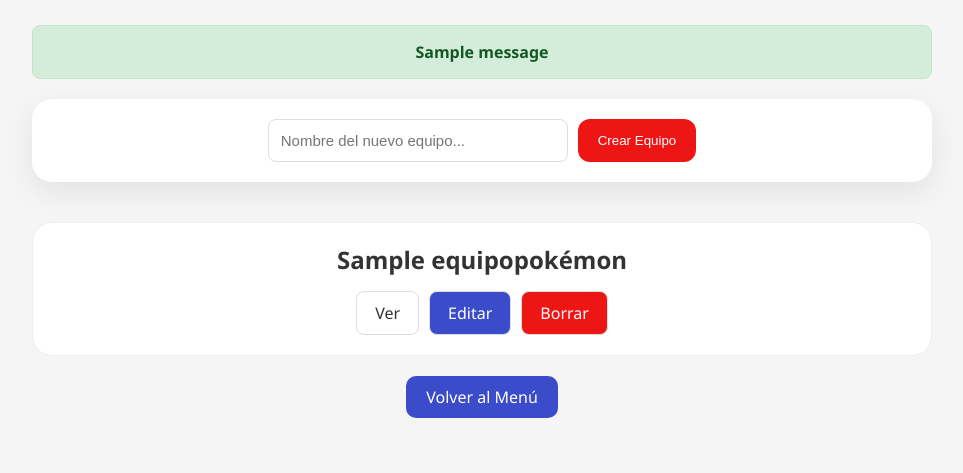
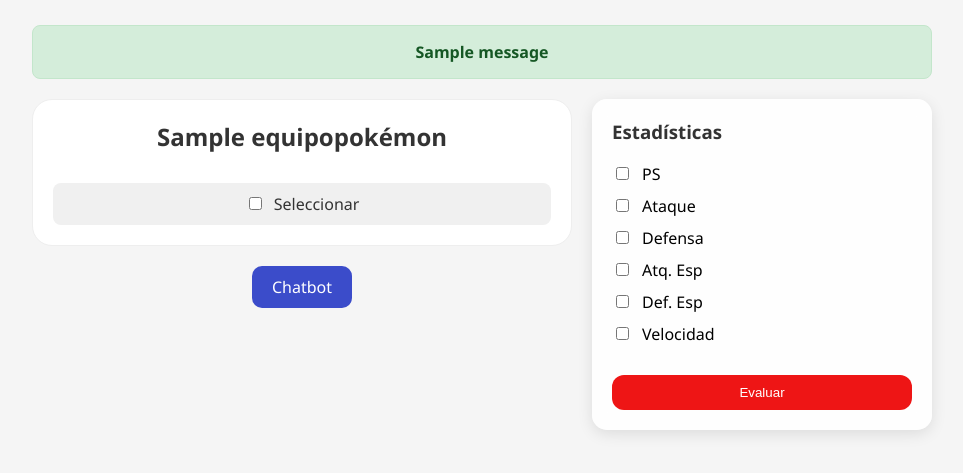
Before and after one commit to enekorodriguezg/ProyectoADSI, a Flask app: page /equipos in a window 1280 px wide. Shown: the part 106-579 px from the top of the page, without its empty margins (158-1121 px from the left). Run offline with Flask 3, Linux system fonts and the light colour scheme; a user stored in the database is signed in; tables that the repository leaves empty hold one stand-in row (values such as "Sample post"); one stand-in notice (Sample message) is shown.

Commit message:
Corrección consultar habilidades y estadisticas + implementación evaluar el mejor pokemon del equipo (chatbot)

```diff
--- a/app/controller/model/GestorEquipos.py
+++ b/app/controller/model/GestorEquipos.py
@@ -117,8 +117,11 @@ class GestorEquipos:
         equipo = EquipoPokemon(res_eq.getInt("id_team"), res_eq.getString("name"))
 
         # Recuperar pokémon
+        # Agregamos ps, attack, etc. de la tabla Pokémon (instancia)
         sql_miembros = f"""
-            SELECT P_Inst.id, P_Esp.id_pokedex, P_Esp.name, E1.type1, E1.type2
+            SELECT P_Inst.id, P_Esp.id_pokedex, P_Esp.name, E1.type1, E1.type2,
+                   P_Inst.ps, P_Inst.attack, P_Inst.defense, P_Inst.special_attack,
+                   P_Inst.special_defense, P_Inst.speed
             FROM PokémonParticipa PP
             JOIN Pokémon P_Inst ON PP.id_pokemon = P_Inst.id
             JOIN PokeEspecie P_Esp ON P_Inst.id_pokedex = P_Esp.id_pokedex
@@ -138,7 +141,15 @@ class GestorEquipos:
                 "id_pokedex": res_miembros.getInt("id_pokedex"),
                 "nombre": res_miembros.getString("name"),
                 "tipos": tipos,
-                "imagen": f"https://raw.githubusercontent.com/PokeAPI/sprites/master/sprites/pokemon/{res_miembros.getInt('id_pokedex')}.png"
+                "imagen": f"https://raw.githubusercontent.com/PokeAPI/sprites/master/sprites/pokemon/{res_miembros.getInt('id_pokedex')}.png",
+                "stats": {
+                    "ps": res_miembros.getInt("ps"),
+                    "attack": res_miembros.getInt("attack"),
+                    "defense": res_miembros.getInt("defense"),
+                    "special_attack": res_miembros.getInt("special_attack"),
+                    "special_defense": res_miembros.getInt("special_defense"),
+                    "speed": res_miembros.getInt("speed")
+                }
             })
 
         return equipo
--- a/app/controller/ui/IU_Chatbot.py
+++ b/app/controller/ui/IU_Chatbot.py
@@ -22,4 +22,9 @@ def iu_chatbot_blueprint(db):
         session['chatbot_mode'] = 'hab_est'
         return redirect(url_for('iu_equipos.listar_equipos'))
 
+    @bp.route('/chatbot/evaluar_mejor_pokemon')
+    def evaluar_mejor_pokemon():
+        session['chatbot_mode'] = 'eval_mejor'
+        return redirect(url_for('iu_equipos.listar_equipos'))
+
     return bp
--- a/app/controller/ui/IU_Equipos.py
+++ b/app/controller/ui/IU_Equipos.py
@@ -15,6 +15,8 @@ def iu_equipos_blueprint(db):
         # USAMOS EL MÉTODO DEL DIAGRAMA: getTeams
         equipos_objs = gestor.getTeams(session['user'])
         # Convertimos a diccionarios para Jinja si es necesario, o pasamos objetos
+        if session.get('chatbot_mode') == 'eval_mejor':
+            return render_template('equipos_estadisticas.html', equipos=equipos_objs)
         return render_template('equipos.html', equipos=equipos_objs)
 
     @bp.route('/equipos/crear', methods=['POST'])
@@ -112,4 +114,41 @@ def iu_equipos_blueprint(db):
 
         return redirect(url_for('iu_equipos.editar_equipo', id_team=id_team))
 
+    @bp.route('/equipos/evaluar')
+    def evaluar_equipo():
+        if 'user' not in session: return redirect(url_for('iu_mprincipal.login'))
+
+        id_team = request.args.get('id_team')
+        stat_name = request.args.get('stat')
+
+        if not id_team or not stat_name:
+            flash("Faltan parámetros", "error")
+            return redirect(url_for('iu_equipos.listar_equipos'))
+
+        # Usamos métodos internos de Gestor para no duplicar lógica
+        # Esto podría refactorizarse a un método público getTeamDetailsWithStats
+        equipo = gestor._rellenarDetallesEquipo(id_team)
+
+        if not equipo or not equipo.pokemonList:
+            flash("El equipo no existe o está vacío.", "error")
+            return redirect(url_for('iu_equipos.listar_equipos'))
+
+        # Lógica para encontrar el mejor
+        best_pk = None
+        max_val = -1
+
+        for pk in equipo.pokemonList:
+            # stats es un dict agregado en GestorEquipos
+            val = pk['stats'].get(stat_name, 0)
+            if val > max_val:
+                max_val = val
+                best_pk = pk
+
+        if best_pk:
+            # Redirigir a detalle
+            return redirect(url_for('lpokemon.mostrarDetalle', id_pokemon=best_pk['id_pokedex']))
+
+        flash("No se pudo evaluar.", "error")
+        return redirect(url_for('iu_equipos.listar_equipos'))
+
     return bp
--- a/app/controller/ui/IU_LPokemon.py
+++ b/app/controller/ui/IU_LPokemon.py
@@ -74,6 +74,8 @@ def iu_lpokemon_blueprint(db):
         return_url = session.get('last_pokedex_url', '/lpokemon')
         if session.get('chatbot_mode') == 'hab_est':
              return_url = url_for('chatbot.index')
+        elif session.get('chatbot_mode') == 'eval_mejor':
+             return_url = url_for('iu_equipos.listar_equipos')
 
         # --- NUEVO: Averiguar el favorito actual del usuario ---
         # --- NUEVO: Averiguar el favorito actual del usuario ---
--- a/app/controller/ui/IU_MPrincipal.py
+++ b/app/controller/ui/IU_MPrincipal.py
@@ -84,6 +84,10 @@ def iu_mprincipal_blueprint(db):
     def menu_principal():
         if 'user' not in session:
             return redirect(url_for('iu_mprincipal.login'))
+
+        # RESETEAMOS modo chatbot para navegación limpia
+        session['chatbot_mode'] = None
+
         return render_template('mprincipal.html')
 
     @bp.route('/logout')
--- a/app/templates/chatbot.html
+++ b/app/templates/chatbot.html
@@ -37,7 +37,7 @@
                 <p>Muestra las habilidades y estadísticas de un Pokémon.</p>
             </a>
 
-            <a href="#" class="menu-nav-card">
+            <a href="{{ url_for('chatbot.evaluar_mejor_pokemon') }}" class="menu-nav-card">
                 <div class="dot"></div>
                 <h2>Evaluar el mejor Pokémon del equipo</h2>
                 <p>Muestra al Pokémon que es el mejor en una estadística del equipo.</p>
--- /dev/null
+++ b/app/templates/equipos_estadisticas.html
@@ -0,0 +1,177 @@
+<!DOCTYPE html>
+<html lang="es">
+
+<head>
+    <meta charset="UTF-8">
+    <title>Mis Equipos - Estadísticas</title>
+    <link rel="stylesheet" href="{{ url_for('static', filename='css/style.css') }}">
+    <style>
+        .layout-container {
+            display: flex;
+            gap: 20px;
+            margin-top: 20px;
+        }
+
+        .left-column {
+            flex: 1;
+        }
+
+        .right-column {
+            width: 300px;
+            background: rgba(255, 255, 255, 0.9);
+            border-radius: 15px;
+            padding: 20px;
+            box-shadow: 0 4px 15px rgba(0, 0, 0, 0.1);
+            backdrop-filter: blur(10px);
+            align-self: flex-start;
+        }
+    </style>
+</head>
+
+<body>
+    <div class="main-wrapper">
+        <div class="header">
+            <a href="/" style="text-decoration: none; color: inherit;">
+                <div class="titulo">Pokédex</div>
+            </a>
+            <div class="titulo" style="font-size: 1.2rem; color: #ee1515;">Mis Equipos</div>
+        </div>
+
+        {% with messages = get_flashed_messages(with_categories=true) %}
+        {% if messages %}
+        {% for category, message in messages %}
+        <div class="flash-message {{ category }}">{{ message }}</div>
+        {% endfor %}
+        {% endif %}
+        {% endwith %}
+
+        <div class="layout-container">
+            <!-- Columna Izquierda: Contenido Original -->
+            <div class="left-column">
+
+
+                <div class="menu-grid">
+                    {% for eq in equipos %}
+                    <div class="menu-nav-card" style="padding: 20px; text-align: center;">
+                        <h2 style="margin: 0 0 15px 0;">{{ eq.name }}</h2>
+
+                        <div style="margin-top: 15px;">
+                            <label class="selection-box"
+                                style="display: block; padding: 10px; background: #f0f0f0; border-radius: 8px; cursor: pointer;">
+                                <input type="checkbox" name="selected_teams" value="{{ eq.id }}"
+                                    style="margin-right: 8px;" onclick="selectTeamOnly(this)">
+                                Seleccionar
+                            </label>
+                        </div>
+                    </div>
+                    {% else %}
+                    <p style="text-align:center; width:100%; color:#888;">No tienes equipos creados todavía.</p>
+                    {% endfor %}
+                </div>
+
+                <div style="text-align:center; margin-top:30px;">
+                    <a href="{{ url_for('chatbot.index') }}" class="btn-secondary"
+                        style="padding:10px 20px; border-radius:10px; text-decoration:none;">Chatbot</a>
+                </div>
+            </div>
+
+            <!-- Columna Derecha: Tab de Estadísticas -->
+            <div class="right-column">
+                <h3 style="margin-top: 0; color: #333;">Estadísticas</h3>
+                <div id="stats-list-container" style="display: flex; flex-direction: column; gap: 10px;">
+                    <label class="stat-checkbox-container"
+                        style="display: flex; align-items: center; gap: 10px; cursor: pointer;">
+                        <input type="checkbox" name="stat_select" value="ps" onclick="selectStatOnly(this)">
+                        <span>PS</span>
+                    </label>
+                    <label class="stat-checkbox-container"
+                        style="display: flex; align-items: center; gap: 10px; cursor: pointer;">
+                        <input type="checkbox" name="stat_select" value="attack" onclick="selectStatOnly(this)">
+                        <span>Ataque</span>
+                    </label>
+                    <label class="stat-checkbox-container"
+                        style="display: flex; align-items: center; gap: 10px; cursor: pointer;">
+                        <input type="checkbox" name="stat_select" value="defense" onclick="selectStatOnly(this)">
+                        <span>Defensa</span>
+                    </label>
+                    <label class="stat-checkbox-container"
+                        style="display: flex; align-items: center; gap: 10px; cursor: pointer;">
+                        <input type="checkbox" name="stat_select" value="special_attack" onclick="selectStatOnly(this)">
+                        <span>Atq. Esp</span>
+                    </label>
+                    <label class="stat-checkbox-container"
+                        style="display: flex; align-items: center; gap: 10px; cursor: pointer;">
+                        <input type="checkbox" name="stat_select" value="special_defense"
+                            onclick="selectStatOnly(this)">
+                        <span>Def. Esp</span>
+                    </label>
+                    <label class="stat-checkbox-container"
+                        style="display: flex; align-items: center; gap: 10px; cursor: pointer;">
+                        <input type="checkbox" name="stat_select" value="speed" onclick="selectStatOnly(this)">
+                        <span>Velocidad</span>
+                    </label>
+
+                    <div style="margin-top: 20px; text-align: center;">
+                        <button onclick="evaluarMejor()" class="btn-primary"
+                            style="padding: 10px 20px; border-radius: 12px; border: none; cursor: pointer; width: 100%;">
+                            Evaluar
+                        </button>
+                    </div>
+                </div>
+
+                <script>
+                    function selectTeamOnly(checkbox) {
+                        const checkboxes = document.getElementsByName('selected_teams');
+                        checkboxes.forEach((item) => {
+                            if (item !== checkbox) item.checked = false;
+                        });
+                    }
+
+                    function selectStatOnly(checkbox) {
+                        const checkboxes = document.getElementsByName('stat_select');
+                        checkboxes.forEach((item) => {
+                            if (item !== checkbox) item.checked = false;
+                        });
+                    }
+
+                    function evaluarMejor() {
+                        // 1. Get selected team
+                        const teamCheckboxes = document.getElementsByName('selected_teams');
+                        let selectedTeamId = null;
+                        for (const cb of teamCheckboxes) {
+                            if (cb.checked) {
+                                selectedTeamId = cb.value;
+                                break;
+                            }
+                        }
+
+                        if (!selectedTeamId) {
+                            alert("Por favor, selecciona un equipo de la izquierda.");
+                            return;
+                        }
+
+                        // 2. Get selected stat
+                        const statCheckboxes = document.getElementsByName('stat_select');
+                        let selectedStat = null;
+                        for (const cb of statCheckboxes) {
+                            if (cb.checked) {
+                                selectedStat = cb.value;
+                                break;
+                            }
+                        }
+
+                        if (!selectedStat) {
+                            alert("Por favor, selecciona una estadística.");
+                            return;
+                        }
+
+                        // 3. Redirect
+                        window.location.href = `/equipos/evaluar?id_team=${selectedTeamId}&stat=${selectedStat}`;
+                    }
+                </script>
+            </div>
+        </div>
+    </div>
+</body>
+
+</html>
```
Also changed, not shown: app/templates/ver_equipo.html (+9 -5 lines).
